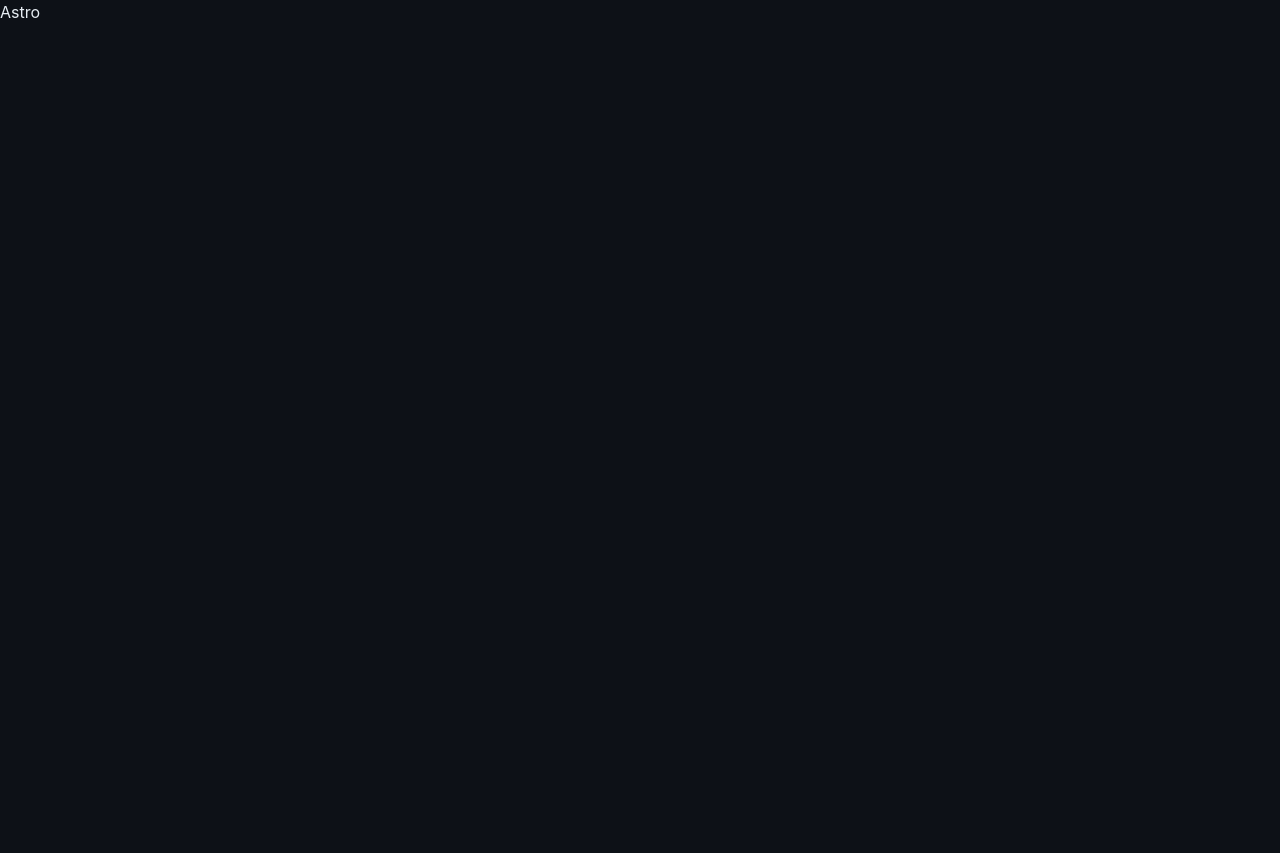
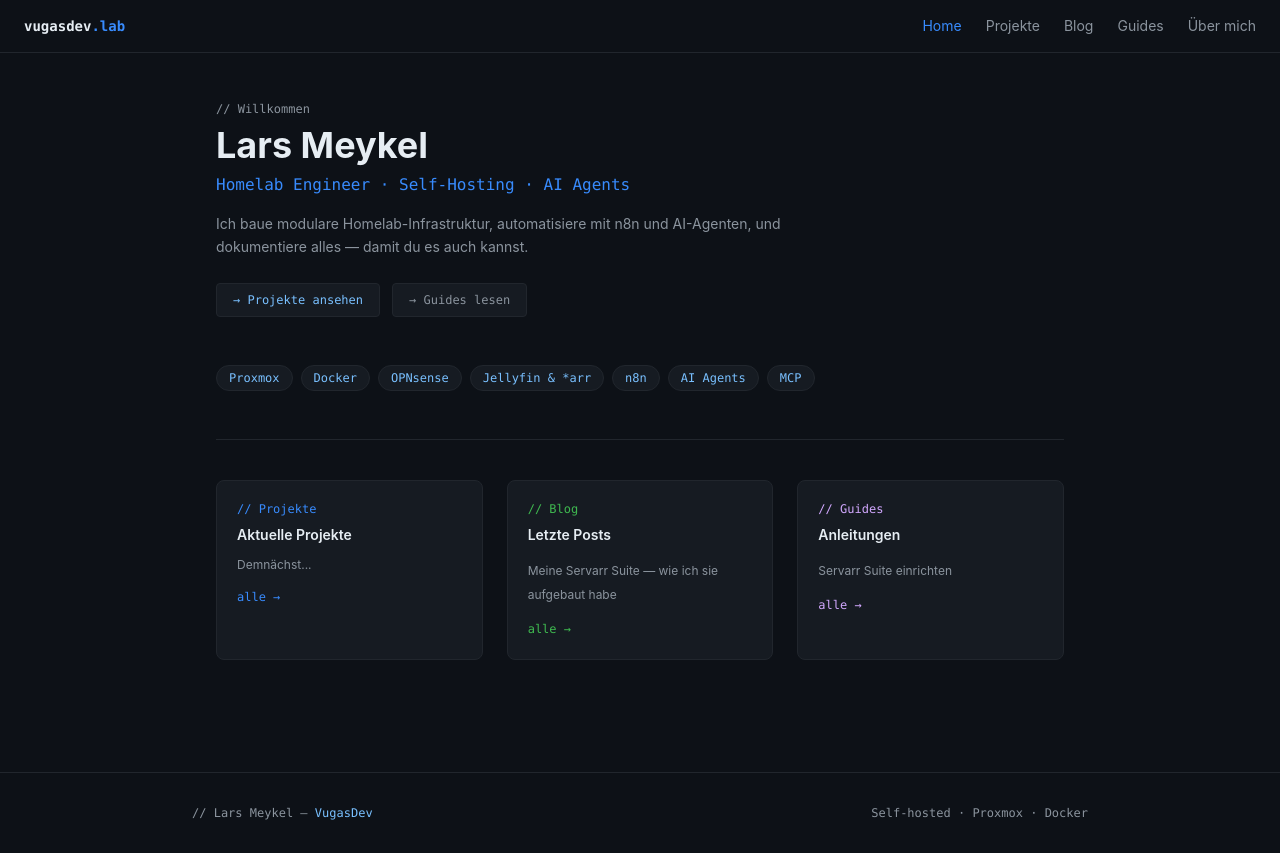
Before and after one commit to VugasDev/portfolio, an Astro site: page / in a window 1280 px wide. Before the commit the page ends 800 px from the top, so only its background shows below. Built offline with nearby package versions, Linux system fonts and the light colour scheme; Astro itself is replaced by a stand-in of ours.

Commit message:
feat: Startseite mit Hero und Preview-Sektionen

```diff
--- a/src/pages/index.astro
+++ b/src/pages/index.astro
@@ -1,17 +1,98 @@
 ---
-import '../styles/global.css';
+import BaseLayout from '../layouts/BaseLayout.astro';
+import { getCollection } from 'astro:content';
+
+const recentPosts = (await getCollection('blog', ({ data }) => !data.draft))
+  .sort((a, b) => b.data.date.valueOf() - a.data.date.valueOf())
+  .slice(0, 3);
+
+const recentProjects = (await getCollection('projects'))
+  .filter(p => p.data.status === 'aktiv' || p.data.status === 'in Arbeit')
+  .slice(0, 3);
+
+const featuredGuides = (await getCollection('guides', ({ data }) => !data.draft))
+  .slice(0, 3);
+
+const techBadges = ['Proxmox', 'Docker', 'OPNsense', 'Jellyfin & *arr', 'n8n', 'AI Agents', 'MCP'];
 ---
 
-<html lang="en">
-	<head>
-		<meta charset="utf-8" />
-		<link rel="icon" type="image/svg+xml" href="/favicon.svg" />
-		<link rel="icon" href="/favicon.ico" />
-		<meta name="viewport" content="width=device-width" />
-		<meta name="generator" content={Astro.generator} />
-		<title>Astro</title>
-	</head>
-	<body>
-		<h1>Astro</h1>
-	</body>
-</html>
+<BaseLayout title="Home" description="Homelab, Self-Hosting und AI Agents — Lars Meykel">
+  <section class="mb-12">
+    <p class="font-mono text-muted text-xs mb-2">// Willkommen</p>
+    <h1 class="text-4xl font-bold text-text mb-2">Lars Meykel</h1>
+    <p class="font-mono text-blue text-base mb-4">Homelab Engineer · Self-Hosting · AI Agents</p>
+    <p class="text-muted text-sm leading-relaxed max-w-xl mb-6">
+      Ich baue modulare Homelab-Infrastruktur, automatisiere mit n8n und AI-Agenten,
+      und dokumentiere alles — damit du es auch kannst.
+    </p>
+    <div class="flex gap-3 flex-wrap">
+      <a href="/projects" class="bg-surface border border-border text-blue-light px-4 py-2 rounded font-mono text-xs hover:border-blue transition-colors no-underline">
+        → Projekte ansehen
+      </a>
+      <a href="/guides" class="bg-surface border border-border text-muted px-4 py-2 rounded font-mono text-xs hover:text-text hover:border-border-subtle transition-colors no-underline">
+        → Guides lesen
+      </a>
+    </div>
+  </section>
+
+  <section class="mb-12 flex flex-wrap gap-2">
+    {techBadges.map(badge => (
+      <span class="bg-surface border border-border text-blue-light px-3 py-1 rounded-full text-xs font-mono">
+        {badge}
+      </span>
+    ))}
+  </section>
+
+  <div class="border-t border-border mb-10"></div>
+
+  <div class="grid grid-cols-1 md:grid-cols-3 gap-6">
+    <div class="bg-surface border border-border rounded-lg p-5">
+      <p class="font-mono text-blue text-xs mb-2">// Projekte</p>
+      <h2 class="text-sm font-semibold text-text mb-3">Aktuelle Projekte</h2>
+      {recentProjects.length > 0 ? (
+        <ul class="space-y-2">
+          {recentProjects.map(p => (
+            <li class="text-xs text-muted">{p.data.name}</li>
+          ))}
+        </ul>
+      ) : (
+        <p class="text-xs text-muted">Demnächst...</p>
+      )}
+      <a href="/projects" class="inline-block mt-4 text-xs text-blue hover:text-blue-light font-mono no-underline">alle →</a>
+    </div>
+
+    <div class="bg-surface border border-border rounded-lg p-5">
+      <p class="font-mono text-green text-xs mb-2">// Blog</p>
+      <h2 class="text-sm font-semibold text-text mb-3">Letzte Posts</h2>
+      {recentPosts.length > 0 ? (
+        <ul class="space-y-2">
+          {recentPosts.map(p => (
+            <li>
+              <a href={`/blog/${p.id}`} class="text-xs text-muted hover:text-text no-underline">{p.data.title}</a>
+            </li>
+          ))}
+        </ul>
+      ) : (
+        <p class="text-xs text-muted">Demnächst...</p>
+      )}
+      <a href="/blog" class="inline-block mt-4 text-xs text-green hover:text-green/80 font-mono no-underline">alle →</a>
+    </div>
+
+    <div class="bg-surface border border-border rounded-lg p-5">
+      <p class="font-mono text-purple text-xs mb-2">// Guides</p>
+      <h2 class="text-sm font-semibold text-text mb-3">Anleitungen</h2>
+      {featuredGuides.length > 0 ? (
+        <ul class="space-y-2">
+          {featuredGuides.map(g => (
+            <li>
+              <a href={`/guides/${g.id}`} class="text-xs text-muted hover:text-text no-underline">{g.data.title}</a>
+            </li>
+          ))}
+        </ul>
+      ) : (
+        <p class="text-xs text-muted">Demnächst...</p>
+      )}
+      <a href="/guides" class="inline-block mt-4 text-xs text-purple hover:text-purple/80 font-mono no-underline">alle →</a>
+    </div>
+  </div>
+</BaseLayout>
```
